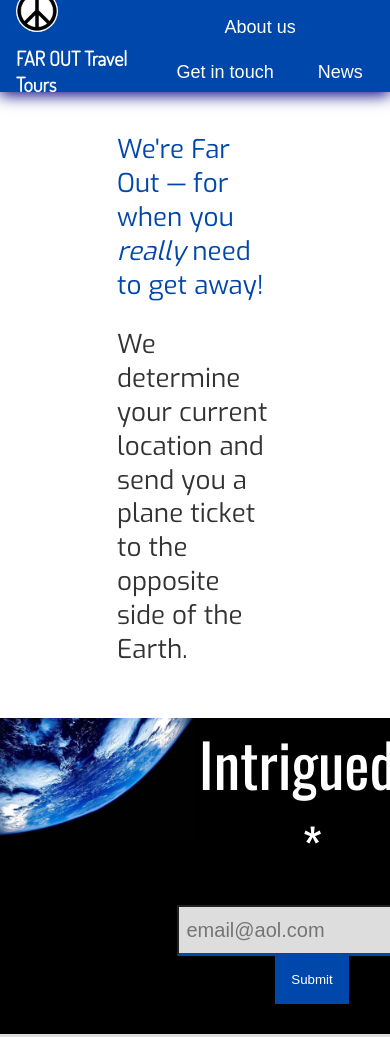
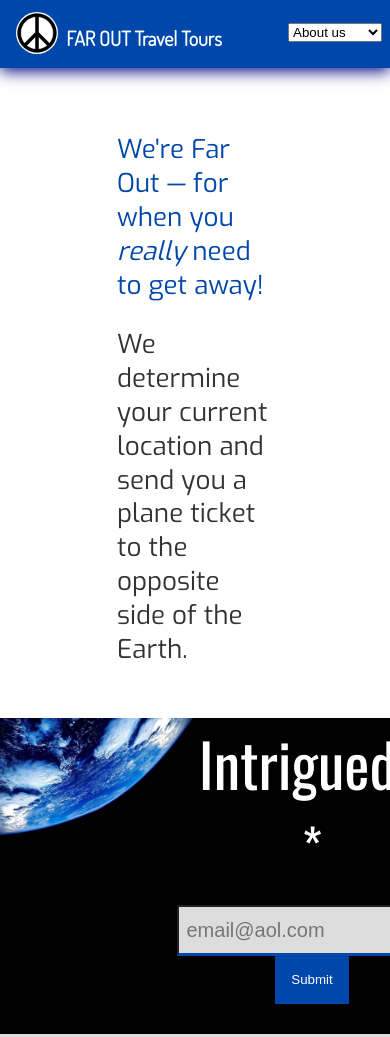
Before and after one commit to martyav/landing-page-demo, a plain HTML site: page index.html in a window 390 px wide. Shown: the top 1037 px of the page. Drawn offline with nearby package versions, Linux system fonts and the light colour scheme.

Commit message:
added javascript menu for small screen sizes

```diff
--- a/index.html
+++ b/index.html
@@ -6,6 +6,7 @@
     <meta property="og:image" content="images/preview.png" />
     <link href="https://fonts.googleapis.com/css?family=Dosis:300|Exo|Oswald" rel="stylesheet">
     <link  href="style.css" rel="stylesheet">
+    <script src = "script.js"></script>
 </head>
 
 <body>
@@ -15,6 +16,13 @@
                 alt="logo" />
             <h1>FAR OUT Travel Tours</h1>
         </div>
+        <nav id = "nav-dropdown" onchange = "selectOption()">
+            <select id = "menu">
+                    <option value = "about">About us</option>
+                    <option value = "signup">Get in touch</option>
+                    <option value = "news">News</option>
+            </select>
+        </nav>
         <nav id="nav-bar">
             <ul>
                 <li>
--- /dev/null
+++ b/script.js
@@ -0,0 +1,7 @@
+function selectOption() {
+    let menu = document.getElementById("menu");
+    let selected = menu.value
+
+    window.location.href = `#${selected}`;
+    console.log(selected);
+}
--- a/style.css
+++ b/style.css
@@ -7,6 +7,25 @@ body {
 
     font-size: 20px;
     margin: 0;
+}
+
+/* Smartphones (portrait and landscape) ----------- */
+@media only screen and (max-width: 480px) {
+    #nav-bar {
+        display: none;
+    }
+
+    #nav-dropdown {
+        min-height: 44px;
+        max-height: 5vh;
+        margin: 8px;
+    }
+}
+
+@media (min-width: 481px) {
+    #nav-dropdown {
+        display: none;
+    }
 }
 
 header, footer, main {
@@ -40,6 +59,7 @@ header {
 }
 
 header * {
+    flex: row wrap;
     display: inline;
     align-items: baseline;
     margin-left: 8px;
```
